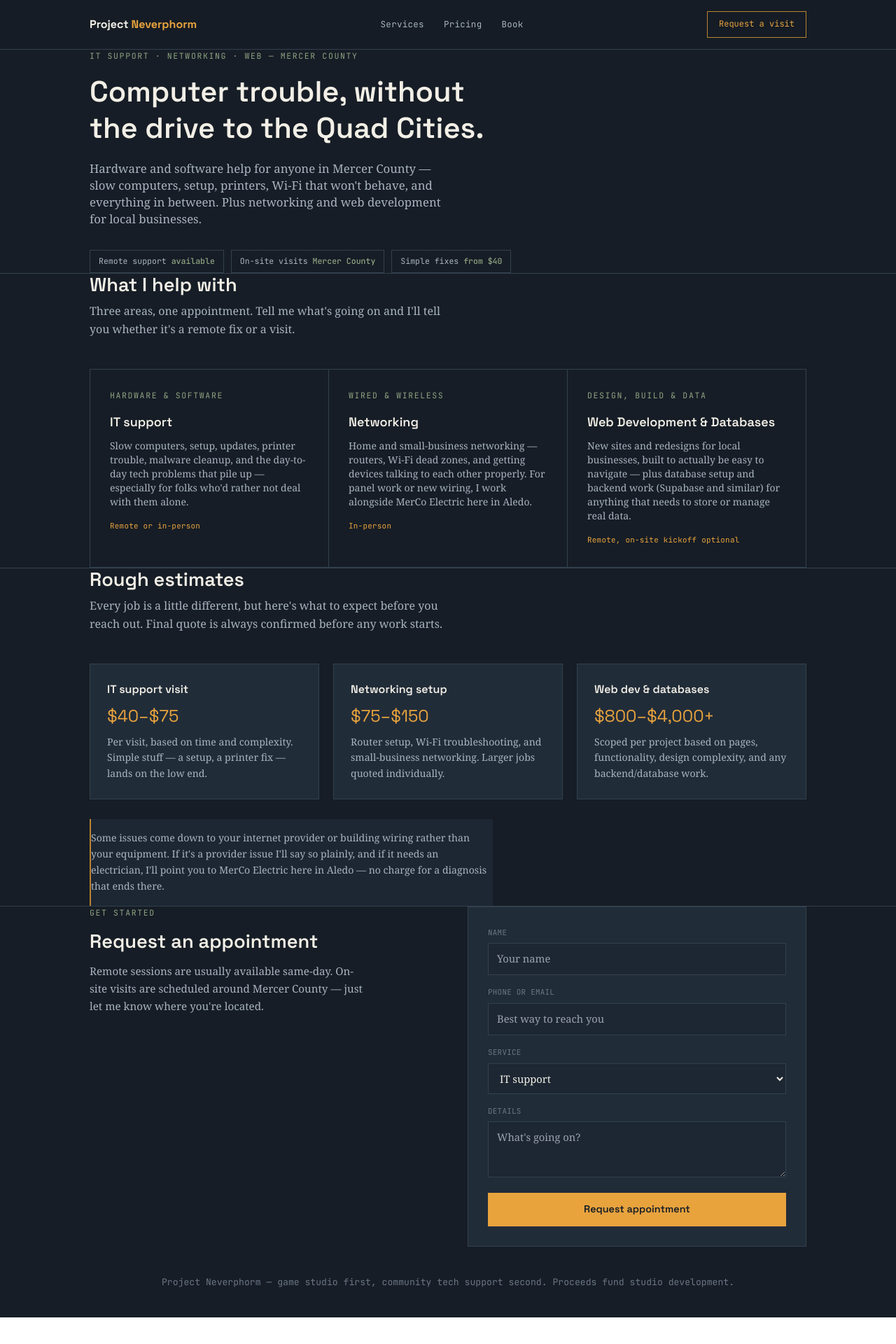
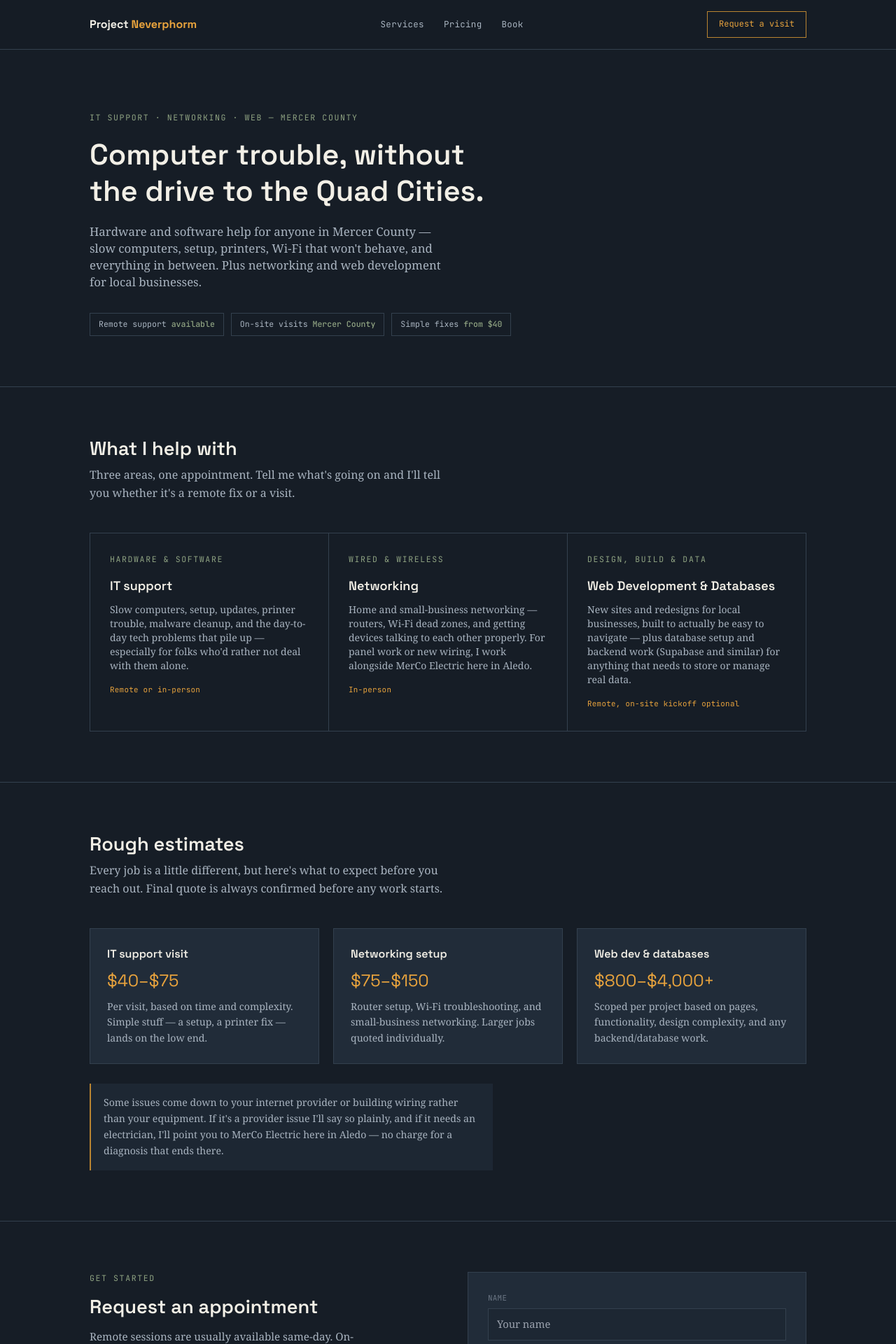
Before and after one commit to Minxci/neverphorm-site, a React (Vite) app in the folder apps/web/: page /itsupport in a window 1280 px wide. Shown: the top 1920 px of the page at 70% size. Before the commit the page ends 1882 px from the top, so only its background shows below. Built offline with nearby package versions, Linux system fonts and the light colour scheme; the HTML template or start-up script is replaced by a standard one.

Commit message:
updated the page

```diff
--- a/apps/web/src/pages/ITSupport.jsx
+++ b/apps/web/src/pages/ITSupport.jsx
@@ -58,7 +58,7 @@ export const ITSupportPage = () => {
 
       {/* SUBNAV */}
       <nav className="sticky top-0 z-20 bg-[#161D26]/90 backdrop-blur-md border-b border-[#33404E]">
-        <div className="max-w-[1080px] mx-auto px-7 flex items-center justify-between py-4">
+        <div className="max-w-[1080px] mx-auto px-[1.75rem] flex items-center justify-between py-4">
           <div className="font-['Space_Grotesk'] font-bold text-base">
             Project <span className="text-[#E8A33D]">Neverphorm</span>
           </div>
@@ -77,12 +77,12 @@ export const ITSupportPage = () => {
       </nav>
 
       {/* HERO */}
-      <section className="py-22 pb-18 border-b border-[#33404E]">
-        <div className="max-w-[1080px] mx-auto px-7">
+      <section className="py-[5.5rem] pb-[4.5rem] border-b border-[#33404E]">
+        <div className="max-w-[1080px] mx-auto px-[1.75rem]">
           <div className="font-['JetBrains_Mono'] text-[0.72rem] tracking-[0.14em] uppercase text-[#8FA382]">
             IT Support · Networking · Web — Mercer County
           </div>
-          <h1 className="font-['Space_Grotesk'] font-semibold text-4xl md:text-[2.6rem] leading-tight max-w-2xl mt-4 mb-5">
+          <h1 className="font-['Space_Grotesk'] font-semibold text-4xl md:text-[2.6rem] leading-tight max-w-2xl mt-[1.125rem] mb-5">
             Computer trouble, without the drive to the Quad Cities.
           </h1>
           <p className="text-[#A9B4C0] max-w-lg text-base md:text-[1.05rem]">
@@ -90,14 +90,14 @@ export const ITSupportPage = () => {
             printers, Wi-Fi that won't behave, and everything in between. Plus networking and
             web development for local businesses.
           </p>
-          <div className="flex gap-2.5 mt-8 flex-wrap">
-            <div className="font-['JetBrains_Mono'] text-[0.72rem] border border-[#33404E] text-[#A9B4C0] px-3 py-1.5 rounded-sm">
+          <div className="flex gap-[0.625rem] mt-8 flex-wrap">
+            <div className="font-['JetBrains_Mono'] text-[0.72rem] border border-[#33404E] text-[#A9B4C0] px-3 py-[0.375rem] rounded-sm">
               Remote support <b className="text-[#8FA382] font-medium">available</b>
             </div>
-            <div className="font-['JetBrains_Mono'] text-[0.72rem] border border-[#33404E] text-[#A9B4C0] px-3 py-1.5 rounded-sm">
+            <div className="font-['JetBrains_Mono'] text-[0.72rem] border border-[#33404E] text-[#A9B4C0] px-3 py-[0.375rem] rounded-sm">
               On-site visits <b className="text-[#8FA382] font-medium">Mercer County</b>
             </div>
-            <div className="font-['JetBrains_Mono'] text-[0.72rem] border border-[#33404E] text-[#A9B4C0] px-3 py-1.5 rounded-sm">
+            <div className="font-['JetBrains_Mono'] text-[0.72rem] border border-[#33404E] text-[#A9B4C0] px-3 py-[0.375rem] rounded-sm">
               Simple fixes <b className="text-[#8FA382] font-medium">from $40</b>
             </div>
           </div>
@@ -105,8 +105,8 @@ export const ITSupportPage = () => {
       </section>
 
       {/* SERVICES */}
-      <section id="isp-services" className="py-18 border-b border-[#33404E]">
-        <div className="max-w-[1080px] mx-auto px-7">
+      <section id="isp-services" className="py-[4.5rem] border-b border-[#33404E]">
+        <div className="max-w-[1080px] mx-auto px-[1.75rem]">
           <h2 className="font-['Space_Grotesk'] font-semibold text-2xl md:text-[1.7rem] mb-2">
             What I help with
           </h2>
@@ -132,8 +132,8 @@ export const ITSupportPage = () => {
       </section>
 
       {/* PRICING */}
-      <section id="isp-pricing" className="py-18 border-b border-[#33404E]">
-        <div className="max-w-[1080px] mx-auto px-7">
+      <section id="isp-pricing" className="py-[4.5rem] border-b border-[#33404E]">
+        <div className="max-w-[1080px] mx-auto px-[1.75rem]">
           <h2 className="font-['Space_Grotesk'] font-semibold text-2xl md:text-[1.7rem] mb-2">
             Rough estimates
           </h2>
@@ -150,7 +150,7 @@ export const ITSupportPage = () => {
               </div>
             ))}
           </div>
-          <div className="mt-7 pl-4.5 pr-4.5 py-4 border-l-2 border-[#b98431] bg-[#1D2733] text-[#A9B4C0] text-[0.88rem] max-w-xl">
+          <div className="mt-7 pl-[1.125rem] pr-[1.125rem] py-4 border-l-2 border-[#b98431] bg-[#1D2733] text-[#A9B4C0] text-[0.88rem] max-w-xl">
             Some issues come down to your internet provider or building wiring rather than
             your equipment. If it's a provider issue I'll say so plainly, and if it needs an
             electrician, I'll point you to MerCo Electric here in Aledo — no charge for a
@@ -160,8 +160,8 @@ export const ITSupportPage = () => {
       </section>
 
       {/* BOOKING */}
-      <section id="isp-book" className="py-18">
-        <div className="max-w-[1080px] mx-auto px-7 grid grid-cols-1 md:grid-cols-2 gap-14 items-start">
+      <section id="isp-book" className="py-[4.5rem]">
+        <div className="max-w-[1080px] mx-auto px-[1.75rem] grid grid-cols-1 md:grid-cols-2 gap-14 items-start">
           <div>
             <div className="font-['JetBrains_Mono'] text-[0.72rem] tracking-[0.14em] uppercase text-[#8FA382]">
               Get started
@@ -227,7 +227,7 @@ export const ITSupportPage = () => {
             </div>
             <button
               type="submit"
-              className="mt-1.5 bg-[#E8A33D] text-[#161D26] font-['Space_Grotesk'] font-semibold text-[0.9rem] px-4.5 py-3 rounded-sm"
+              className="mt-1.5 bg-[#E8A33D] text-[#161D26] font-['Space_Grotesk'] font-semibold text-[0.9rem] px-[1.125rem] py-3 rounded-sm"
             >
               Request appointment
             </button>
@@ -237,7 +237,7 @@ export const ITSupportPage = () => {
 
       {/* FOOTER */}
       <footer className="py-10 text-center">
-        <div className="max-w-[1080px] mx-auto px-7">
+        <div className="max-w-[1080px] mx-auto px-[1.75rem]">
           <p className="text-[#6B7684] text-[0.82rem] font-['JetBrains_Mono']">
             Project Neverphorm — game studio first, community tech support second. Proceeds fund studio development.
           </p>
```
